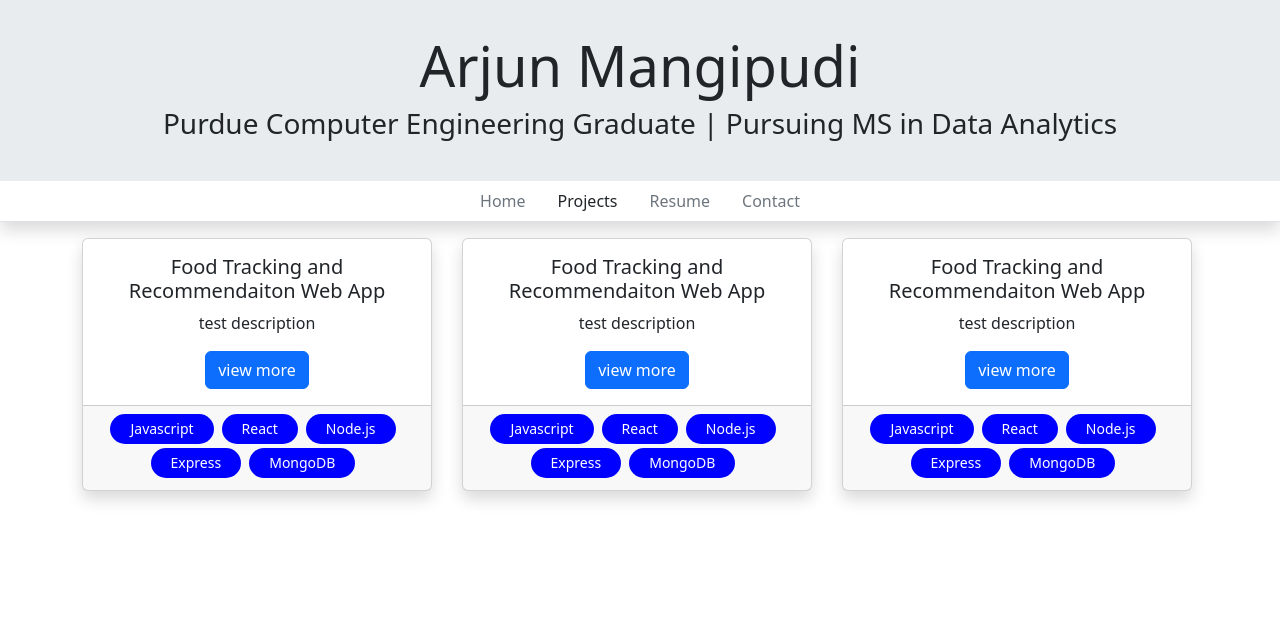
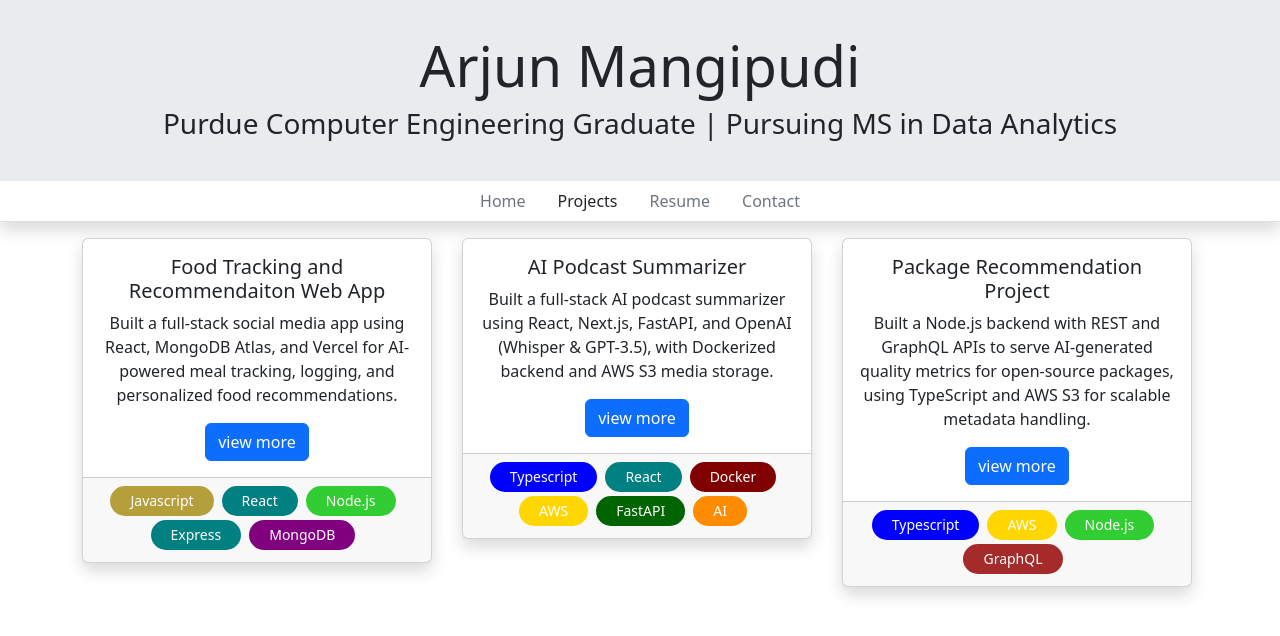
Before and after one commit to Arjun-M2003/personal_portfolio, an Angular app: page /projects in a window 1280 px wide. Shown: the top 636 px of the page. Built offline with nearby package versions, Linux system fonts and the light colour scheme.

Commit message:
projects added

```diff
--- a/src/app/_models/Tag.ts
+++ b/src/app/_models/Tag.ts
@@ -1,7 +1,7 @@
 export class Tag {
     static readonly ANGULAR = new Tag('Angular', 'red');
     static readonly TYPESCRIPT = new Tag('Typescript', 'blue');
-    static readonly JAVASCRIPT = new Tag('Javascript', 'yellow');
+    static readonly JAVASCRIPT = new Tag('Javascript', '#b59f3b');
     static readonly REACT = new Tag('React', 'teal');
     static readonly MONGODB = new Tag('MongoDB', 'purple');
     static readonly CPLUSPLUS = new Tag('C++', 'orange');
@@ -10,14 +10,16 @@ export class Tag {
     static readonly HTML = new Tag('HTML', 'pink');
     static readonly CSS = new Tag('CSS', 'lightblue');
     static readonly SQL = new Tag('SQL', 'darkblue');
-    static readonly NODEJS = new Tag('Node.js', 'lime');
-    static readonly EXPRESS = new Tag('Express', 'cyan');
-    static readonly GIT = new Tag('Git', 'gray');
-    static readonly DOCKER = new Tag('Docker', 'lightgreen');
+    static readonly NODEJS = new Tag('Node.js', '#32CD32');
+    static readonly EXPRESS = new Tag('Express', '#008080');
+    static readonly DOCKER = new Tag('Docker', 'maroon');
     static readonly KUBERNETES = new Tag('Kubernetes', 'lightpurple');
     static readonly AWS = new Tag('AWS', 'gold');
     static readonly AZURE = new Tag('Azure', 'skyblue');
     static readonly NEXTJS = new Tag('Next.js', 'navy');
+    static readonly FASTAPI = new Tag('FastAPI', 'darkgreen');
+    static readonly AI = new Tag('AI', 'darkorange');
+    static readonly GRAPHQL = new Tag('GraphQL', 'brown');
 
 
     private constructor(private readonly key: string, public readonly color: string){}
--- a/src/app/project-card/project-card.component.html
+++ b/src/app/project-card/project-card.component.html
@@ -7,7 +7,7 @@
     <div class="card-footer">
         <div class="d-flex flex-wrap justify-content-center">
             <div *ngFor="let tag of project.tags">
-                <div class="tag me-2 mb-1">{{tag}}</div>
+                <div class="tag me-2 mb-1" [style.background-color]="tag.color">{{tag}}</div>
             </div>
         </div>
     </div>
--- a/src/app/projects/projects.component.html
+++ b/src/app/projects/projects.component.html
@@ -1,12 +1,6 @@
 <div class="container">
     <div class="row">
-        <div class="col-lg-4 col-md-6 mb-4" style="max-width: 380px; min-width: 380px;">
-            <app-project-card [project]="project"></app-project-card>
-        </div>
-        <div class="col-lg-4 col-md-6 mb-4" style="max-width: 380px; min-width: 380px;">
-            <app-project-card [project]="project"></app-project-card>
-        </div>
-        <div class="col-lg-4 col-md-6 mb-4" style="max-width: 380px; min-width: 380px;">
+        <div *ngFor="let project of projects" class="col-lg-4 col-md-6 mb-4" style="max-width: 380px; min-width: 380px;">
             <app-project-card [project]="project"></app-project-card>
         </div>
     </div>
--- a/src/app/projects/projects.component.ts
+++ b/src/app/projects/projects.component.ts
@@ -3,24 +3,21 @@ import { Title } from '@angular/platform-browser';
 import { ProjectCardComponent } from "../project-card/project-card.component";
 import { project } from '../_models/project';
 import { Tag } from '../_models/tag';
+import { CommonModule } from '@angular/common';
 
 @Component({
   selector: 'app-projects',
-  imports: [ProjectCardComponent],
+  imports: [ProjectCardComponent, CommonModule],
   templateUrl: './projects.component.html',
   styleUrl: './projects.component.css'
 })
 export class ProjectsComponent {
 
-  project : project = {
-    id: 0,
-    name: 'Food Tracking and Recommendaiton Web App',
-    summary: 'test description',
-    description: '',
-    projectUrl: '',
-    tags: [Tag.JAVASCRIPT, Tag.REACT, Tag.NODEJS, Tag.EXPRESS, Tag.MONGODB],
-    pictures: []
-  }
+  projects : project[] = [
+    {id: 0, name: 'Food Tracking and Recommendaiton Web App', summary: 'Built a full-stack social media app using React, MongoDB Atlas, and Vercel for AI-powered meal tracking, logging, and personalized food recommendations.', description: 'Developed a full-stack social media web app for meal tracking and AI-driven food recommendations using React, MongoDB Atlas, Vercel, and Render. Implemented secure user authentication, RESTful APIs, and an optimized database schema to enable efficient meal logging, sharing, and personalized recommendations.', projectUrl: 'https://github.com/IanKarlmann/GrubGram', tags: [Tag.JAVASCRIPT, Tag.REACT, Tag.NODEJS, Tag.EXPRESS, Tag.MONGODB], pictures: []},
+    {id: 1, name: 'AI Podcast Summarizer', summary: 'Built a full-stack AI podcast summarizer using React, Next.js, FastAPI, and OpenAI (Whisper & GPT-3.5), with Dockerized backend and AWS S3 media storage.', description: 'Implemented and integrated AI/ML models into full-stack applications to power intelligent features such as text summarization, recommendation systems, and data-driven insights. Experience includes working with OpenAI APIs, Whisper for audio transcription, and deploying scalable inference backends using FastAPI and Docker.', projectUrl: 'https://github.com/Arjun-M2003/podcast_sum', tags: [Tag.TYPESCRIPT, Tag.REACT, Tag.DOCKER, Tag.AWS, Tag.FASTAPI, Tag.AI], pictures: []},
+    {id: 2, name: 'Package Recommendation Project', summary: 'Built a Node.js backend with REST and GraphQL APIs to serve AI-generated quality metrics for open-source packages, using TypeScript and AWS S3 for scalable metadata handling.', description: 'Built a scalable system using TypeScript and Node.js to evaluate open-source package quality through custom metrics like commit responsiveness. Exposed dynamic data via REST and GraphQL APIs with metadata stored in AWS S3, enabling real-time quality scoring for frontend use.', projectUrl: 'https://github.com/kevastator/trustworthy-module-registry', tags: [Tag.TYPESCRIPT, Tag.AWS, Tag.NODEJS, Tag.GRAPHQL], pictures: []},
+  ];
 
   constructor(private titleService: Title) {
     this.titleService.setTitle('My Portfolio - Projects');
```
